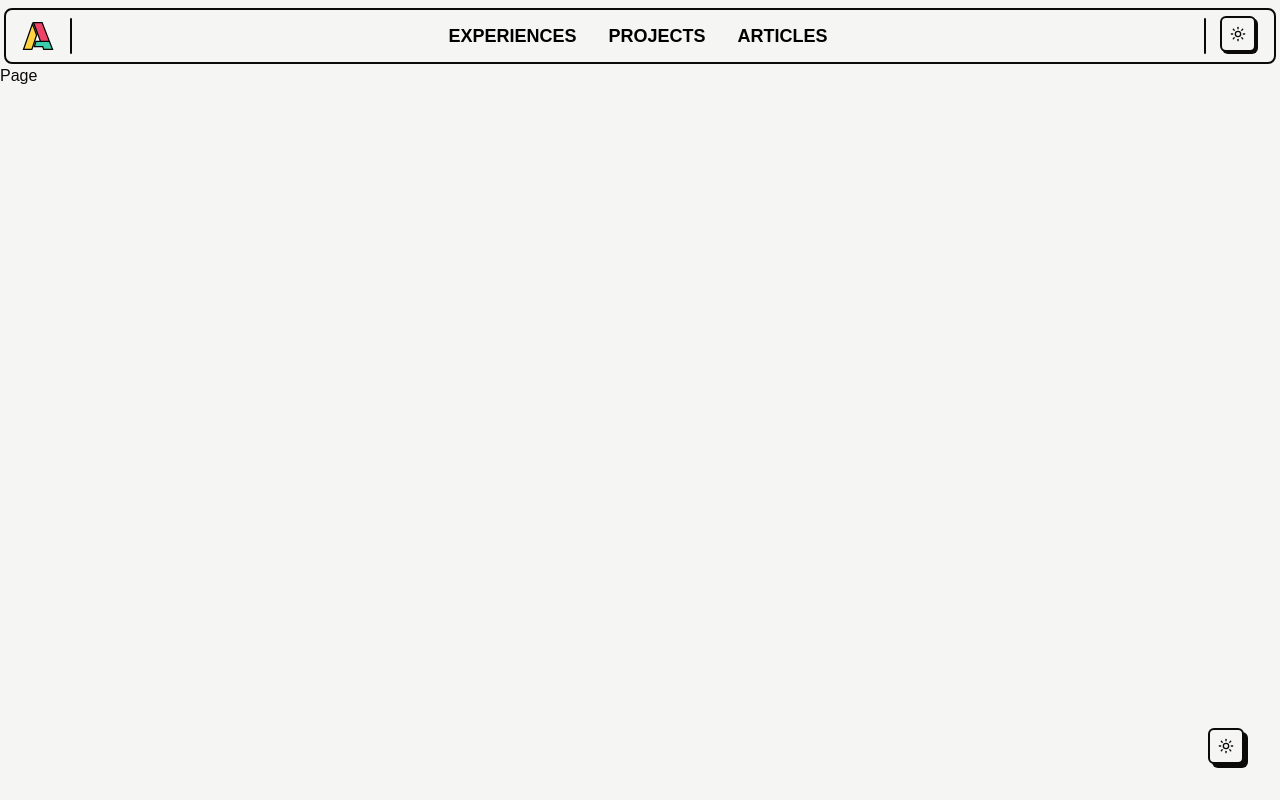
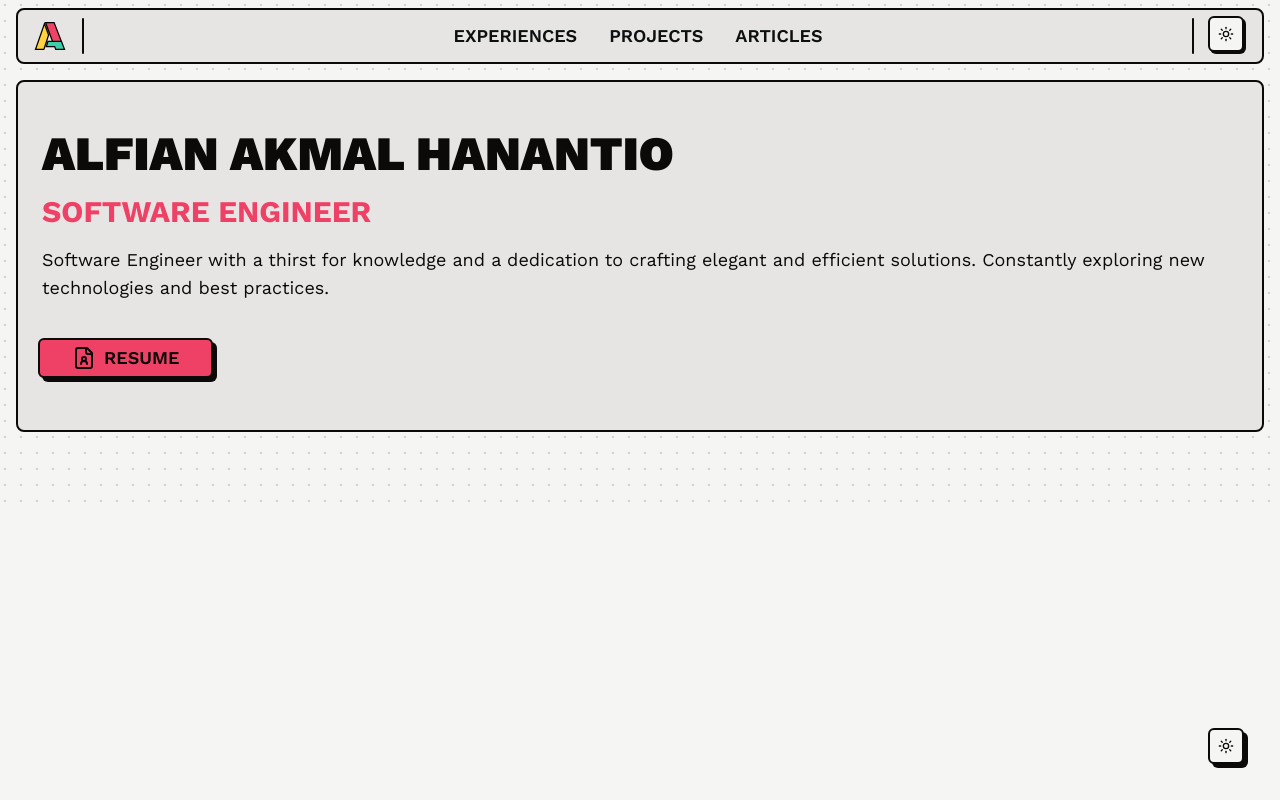
Before and after one commit to amalhanaja/webpage, a Next.js app: page / in a window 1280 px wide. Shown: the top 800 px of the page. Built offline with nearby package versions, Linux system fonts and the light colour scheme.

Commit message:
feat: greetings block

```diff
--- a/package.json
+++ b/package.json
@@ -14,6 +14,7 @@
     "class-variance-authority": "^0.7.1",
     "clsx": "^2.1.1",
     "lucide-react": "^0.469.0",
+    "mini-svg-data-uri": "^1.4.4",
     "motion": "^11.15.0",
     "next": "15.1.2",
     "next-themes": "^0.4.4",
--- a/src/app/globals.css
+++ b/src/app/globals.css
@@ -11,11 +11,11 @@ body {
     --radius: 0.5rem;
     --background: theme(colors.stone.100);
     --foreground: theme(colors.stone.950);
-    --card: 0 0% 100%;
-    --card-foreground: 20 14.3% 4.1%;
+    --card: theme(colors.stone.200);
+    --card-foreground: theme(colors.stone.950);
     --popover: 0 0% 100%;
     --popover-foreground: 20 14.3% 4.1%;
-    --primary: #3BCEAC;
+    --primary: #EE4165;
     --primary-foreground: theme(colors.stone.950);
     --secondary: 60 4.8% 95.9%;
     --secondary-foreground: 24 9.8% 10%;
@@ -38,11 +38,11 @@ body {
   .dark {
     --background: theme(colors.stone.950);
     --foreground: theme(colors.stone.50);
-    --card: 20 14.3% 4.1%;
-    --card-foreground: 60 9.1% 97.8%;
+    --card: theme(colors.stone.900);
+    --card-foreground: theme(colors.stone.50);
     --popover: 20 14.3% 4.1%;
     --popover-foreground: 60 9.1% 97.8%;
-    --primary: #3BCEAC;
+    --primary: #EE4165;
     --primary-foreground: theme(colors.stone.950);
     --secondary: 12 6.5% 15.1%;
     --secondary-foreground: 60 9.1% 97.8%;
--- a/src/app/layout.tsx
+++ b/src/app/layout.tsx
@@ -9,7 +9,7 @@ import { CanvasCursor } from '@/components/canvas-cursor';
 
 const workSans = Work_Sans({
 	variable: '--font-work-sans',
-	subsets: ['latin']
+	subsets: ['latin'],
 });
 
 export const metadata: Metadata = {
@@ -26,15 +26,13 @@ export default function RootLayout({
 		<html lang="en" suppressHydrationWarning>
 		<body
 			className={cn(
-				`${workSans.variable} antialiased`,
-				'back'
+				`${workSans.variable} antialiased font-sans`
 			)}
 		>
 		<ThemeProvider attribute="class">
 			<CanvasCursor />
 			<Nav />
 			<main>
-				{children}
 				{children}
 			</main>
 			<ThemeToggle className="fixed bottom-8 right-8 z-20" />
--- a/src/app/page.tsx
+++ b/src/app/page.tsx
@@ -1,5 +1,9 @@
+import { Hero } from '@/components/sections/hero';
+
 export default function Home() {
-  return (
-    <div className="h-[960px]">Page</div>
-  );
+	return (
+		<>
+			<Hero />
+		</>
+	);
 }
--- /dev/null
+++ b/src/components/sections/hero.tsx
@@ -0,0 +1,33 @@
+import { HeroHighlight } from '@/components/ui/hero-highlight';
+import { Card } from '@/components/ui/card';
+import { Button } from '@/components/ui/button';
+import { FileUser } from 'lucide-react';
+
+const greetingContent = {
+	name: 'Alfian Akmal Hanantio',
+	title: 'Software Engineer',
+	shortDescription: 'Software Engineer with a thirst for knowledge and a dedication to crafting elegant and efficient solutions. Constantly exploring new technologies and best practices.'
+};
+
+const GreetingBlock = () => {
+	return (
+		<Card className="shadow-none col-span-12 px-6 py-12 flex flex-col gap-4">
+			<h1 className="text-5xl font-black uppercase">{greetingContent.name}</h1>
+			<h2 className="font-bold text-3xl text-primary uppercase">{greetingContent.title}</h2>
+			<p className="text-lg">{greetingContent.shortDescription}</p>
+			<Button className="uppercase mt-6 sm:w-fit" size="lg"><FileUser />Resume</Button>
+		</Card>
+	);
+};
+
+export const Hero = () => {
+	return (
+		<section id="hero">
+			<HeroHighlight containerClassName="py-16 sm:py-20 px-4">
+				<div className="grid mx-auto max-w-screen-xl grid-cols-12 gap-4">
+					<GreetingBlock />
+				</div>
+			</HeroHighlight>
+		</section>
+	);
+};
--- a/src/components/ui/button.tsx
+++ b/src/components/ui/button.tsx
@@ -5,7 +5,7 @@ import { cva, type VariantProps } from 'class-variance-authority';
 import { cn } from '@/lib/utils';
 
 const buttonVariants = cva(
-	'inline-flex items-center justify-center gap-2 whitespace-nowrap rounded-md text-sm font-medium transition-colors focus-visible:outline-none focus-visible:ring-1 focus-visible:ring-ring disabled:pointer-events-none disabled:opacity-50 [&_svg]:pointer-events-none [&_svg]:size-4 [&_svg]:shrink-0 border-2 duration-250 transition-all',
+	'inline-flex items-center justify-center gap-2 whitespace-nowrap rounded-md text-sm font-medium transition-colors focus-visible:outline-none focus-visible:ring-1 focus-visible:ring-ring disabled:pointer-events-none disabled:opacity-50 [&_svg]:pointer-events-none [&_svg]:size-4 [&_svg]:shrink-0 border-2 duration-250 transition-all font-semibold',
 	{
 		variants: {
 			variant: {
@@ -19,7 +19,7 @@ const buttonVariants = cva(
 			size: {
 				default: 'h-9 px-4 py-2 -translate-x-1 -translate-y-1 shadow hover:translate-x-0 hover:translate-y-0 hover:shadow-none',
 				sm: 'h-8 rounded-md px-3 text-xs',
-				lg: 'h-10 rounded-md px-8',
+				lg: 'h-10 rounded-md text-lg px-8 -translate-x-1 -translate-y-1 shadow hover:translate-x-0 hover:translate-y-0 hover:shadow-none [&_svg]:size-6',
 				icon: 'h-9 w-9 -translate-x-1 -translate-y-1 shadow hover:translate-x-0 hover:translate-y-0 hover:shadow-none'
 			}
 		},
--- /dev/null
+++ b/src/components/ui/card.tsx
@@ -0,0 +1,79 @@
+import * as React from 'react';
+
+import { cn } from '@/lib/utils';
+
+const Card = React.forwardRef<
+	HTMLDivElement,
+	React.HTMLAttributes<HTMLDivElement>
+>(({ className, ...props }, ref) => (
+	<div
+		ref={ref}
+		className={cn(
+			'rounded-lg shadow border-2 border-border bg-card text-card-foreground',
+			className
+		)}
+		{...props}
+	/>
+));
+Card.displayName = 'Card';
+
+const CardHeader = React.forwardRef<
+	HTMLDivElement,
+	React.HTMLAttributes<HTMLDivElement>
+>(({ className, ...props }, ref) => (
+	<div
+		ref={ref}
+		className={cn('flex flex-col space-y-1.5 p-6', className)}
+		{...props}
+	/>
+));
+CardHeader.displayName = 'CardHeader';
+
+const CardTitle = React.forwardRef<
+	HTMLParagraphElement,
+	React.HTMLAttributes<HTMLHeadingElement>
+>(({ className, ...props }, ref) => (
+	<div
+		ref={ref}
+		className={cn(
+			'text-xl leading-none font-heading tracking-tight',
+			className
+		)}
+		{...props}
+	/>
+));
+CardTitle.displayName = 'CardTitle';
+
+const CardDescription = React.forwardRef<
+	HTMLParagraphElement,
+	React.HTMLAttributes<HTMLParagraphElement>
+>(({ className, ...props }, ref) => (
+	<div
+		ref={ref}
+		className={cn('text-sm text-mtext font-base !mt-3', className)}
+		{...props}
+	/>
+));
+CardDescription.displayName = 'CardDescription';
+
+const CardContent = React.forwardRef<
+	HTMLDivElement,
+	React.HTMLAttributes<HTMLDivElement>
+>(({ className, ...props }, ref) => (
+	<div ref={ref} className={cn('p-6 pt-0', className)} {...props} />
+));
+CardContent.displayName = 'CardContent';
+
+const CardFooter = React.forwardRef<
+	HTMLDivElement,
+	React.HTMLAttributes<HTMLDivElement>
+>(({ className, ...props }, ref) => (
+	<div
+		ref={ref}
+		className={cn('flex items-center p-6 pt-0', className)}
+		{...props}
+	/>
+));
+CardFooter.displayName = 'CardFooter';
+
+export { Card, CardHeader, CardFooter, CardTitle, CardDescription, CardContent };
--- /dev/null
+++ b/src/components/ui/hero-highlight.tsx
@@ -0,0 +1,62 @@
+'use client';
+import { cn } from '@/lib/utils';
+import { motion, useMotionTemplate, useMotionValue } from 'framer-motion';
+import React from 'react';
+
+export const HeroHighlight = ({
+																children,
+																className,
+																containerClassName
+															}: {
+	children: React.ReactNode;
+	className?: string;
+	containerClassName?: string;
+}) => {
+	const mouseX = useMotionValue(0);
+	const mouseY = useMotionValue(0);
+
+	function handleMouseMove({
+														 currentTarget,
+														 clientX,
+														 clientY
+													 }: React.MouseEvent<HTMLDivElement>) {
+		if (!currentTarget) return;
+		const { left, top } = currentTarget.getBoundingClientRect();
+
+		mouseX.set(clientX - left);
+		mouseY.set(clientY - top);
+	}
+
+	return (
+		<div
+			className={cn(
+				'relative bg-background justify-center w-full group',
+				containerClassName
+			)}
+			onMouseMove={handleMouseMove}
+		>
+			<div className="absolute inset-0 bg-dot-thick-stone-300 dark:bg-dot-thick-stone-800  pointer-events-none" />
+			<motion.div
+				className="pointer-events-none bg-dot-thick-stone-950 dark:bg-dot-thick-stone-50 absolute inset-0 opacity-0 transition duration-300 group-hover:opacity-100"
+				style={{
+					WebkitMaskImage: useMotionTemplate`
+            radial-gradient(
+              100px circle at ${mouseX}px ${mouseY}px,
+              black 0%,
+              transparent 100%
+            )
+          `,
+					maskImage: useMotionTemplate`
+            radial-gradient(
+              100px circle at ${mouseX}px ${mouseY}px,
+              black 0%,
+              transparent 100%
+            )
+          `
+				}}
+			/>
+
+			<div className={cn('relative z-20', className)}>{children}</div>
+		</div>
+	);
+};
--- a/src/components/ui/nav.tsx
+++ b/src/components/ui/nav.tsx
@@ -61,7 +61,7 @@ export const Nav = () => {
 	});
 	return (
 		<motion.nav
-			className="sticky top-0 pt-2 px-1 z-20 flex flex-row sm:px-1"
+			className="fixed top-0 pt-2 px-1 z-20 flex flex-row sm:px-4 w-full"
 			animate={isNavHidden ? 'hidden' : 'visible'}
 			variants={{
 				hidden: {
@@ -74,7 +74,7 @@ export const Nav = () => {
 			transition={{ duration: 0.25 }}
 			whileHover="visible"
 		>
-			<div className="bg-background border-2 p-2 rounded-lg mx-auto w-fit sm:flex sm:w-full">
+			<div className="bg-card border-2 p-2 rounded-lg mx-auto w-fit sm:flex sm:w-full max-w-screen-xl">
 				<div className="justify-center items-center mx-2 hidden sm:flex">
 					<Link href="/"><Logo className="size-8" /></Link>
 				</div>
@@ -124,7 +124,7 @@ const NavItem = ({ state, setIndicatorState }: NavItemProps) => {
 			onMouseEnter={onMouseEnter}
 			className={cn(
 				'relative z-10 block cursor-pointer px-2 py-1 flex-1 uppercase text-sm font-semibold sm:text-lg sm:px-4',
-				'mix-blend-difference text-background dark:text-foreground'
+				'mix-blend-difference text-background dark:text-card-foreground'
 			)}
 		>
 			<Link href={state.href}>{state.label}</Link>
@@ -134,6 +134,6 @@ const NavItem = ({ state, setIndicatorState }: NavItemProps) => {
 
 const Indicator = ({ state }: { state: IndicatorState }) => {
 	return (
-		<motion.li animate={{ ...state }} className="absolute z-0 rounded-md bg-foreground" />
+		<motion.li animate={{ ...state }} className="absolute z-0 rounded-md bg-card-foreground" />
 	);
 };
--- a/tailwind.config.ts
+++ b/tailwind.config.ts
@@ -1,5 +1,22 @@
 import type { Config } from 'tailwindcss';
-import defaultTheme from 'tailwindcss/defaultTheme';
+import svgToDataUri from 'mini-svg-data-uri';
+import plugin from 'tailwindcss/plugin';
+import { PluginCreator } from 'tailwindcss/types/config';
+
+const {
+	default: flattenColorPalette
+// eslint-disable-next-line @typescript-eslint/no-require-imports
+} = require('tailwindcss/lib/util/flattenColorPalette');
+
+const addVariableForColors: PluginCreator = ({ addBase, theme }) => {
+	const allColors = flattenColorPalette(theme('colors'));
+	const newVars = Object.fromEntries(
+		Object.entries(allColors).map(([key, val]) => [`--${key}`, val])
+	);
+	// eslint-disable-next-line @typescript-eslint/ban-ts-comment
+	// @ts-ignore
+	addBase({ ':root': newVars });
+};
 
 export default {
 	darkMode: ['class'],
@@ -14,8 +31,8 @@ export default {
 				foreground: 'var(--foreground)',
 				background: 'var(--background)',
 				card: {
-					DEFAULT: 'hsl(var(--card))',
-					foreground: 'hsl(var(--card-foreground))'
+					DEFAULT: 'var(--card)',
+					foreground: 'var(--card-foreground)'
 				},
 				popover: {
 					DEFAULT: 'hsl(var(--popover))',
@@ -66,8 +83,26 @@ export default {
 				xl: '8px 8px 0 0 var(--shadow)',
 				'2xl': '12px 12px 0 0 var(--shadow)',
 				'3xl': '16px 16px 0 0 var(--shadow)'
+			},
+			fontFamily: {
+				sans: ['var(--font-work-sans)'],
 			}
 		}
 	},
-	plugins: [require('tailwindcss-animate')]
+	plugins: [
+		require('tailwindcss-animate'),
+		plugin(addVariableForColors),
+		plugin(function({ matchUtilities, theme}) {
+			matchUtilities(
+				{
+					"bg-dot-thick": (value: unknown) => ({
+						backgroundImage: `url("${svgToDataUri(
+							`<svg xmlns="http://www.w3.org/2000/svg" viewBox="0 0 32 32" width="16" height="16" fill="none"><circle fill="${value}" id="pattern-circle" cx="10" cy="10" r="2.5"></circle></svg>`
+						)}")`,
+					}),
+				},
+				{ values: flattenColorPalette(theme("backgroundColor")), type: "color" }
+			);
+		}),
+	]
 } satisfies Config;
```
Also changed, not shown: 1 other file (tests, documents, lock files or other folders).
